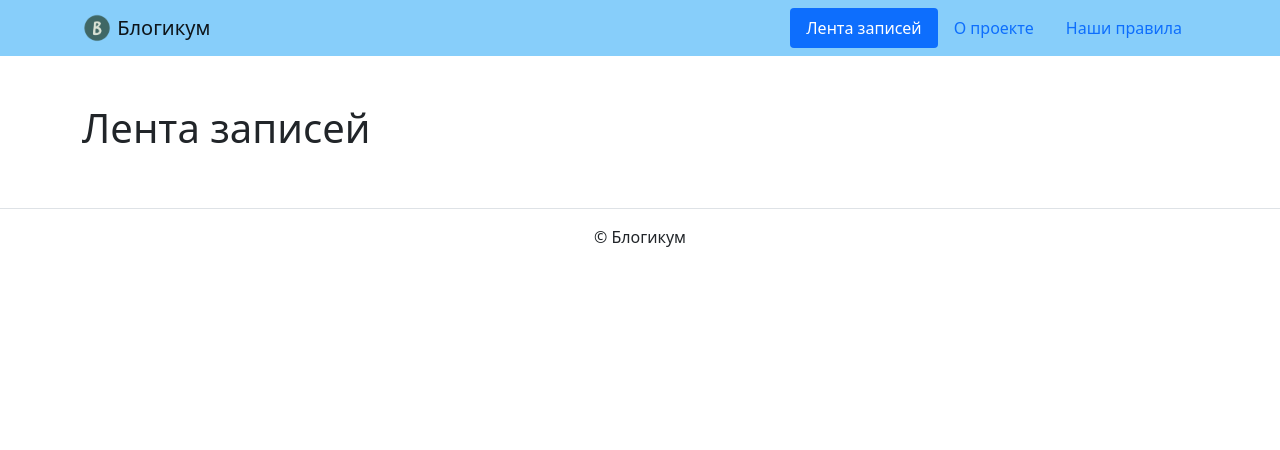
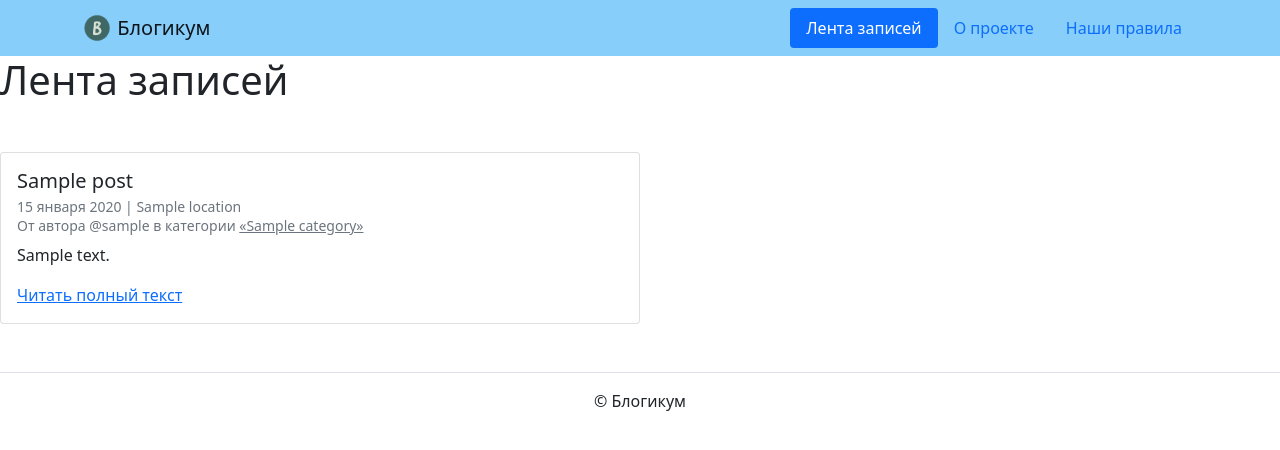
Before and after one commit to skolnikva/django_sprint3, a Django app: page / in a window 1280 px wide. Shown: the top 450 px of the page. Run offline with Django 5.2, Linux system fonts and the light colour scheme; tables that the repository leaves empty hold one stand-in row (values such as "Sample post"); parts of the project's set-up code (start-up, migrations or seed data) failed here and were passed over; some libraries are stand-ins or nearby versions.

Commit message:
second_1

```diff
--- a/blogicum/blog/tests.py
+++ b/blogicum/blog/tests.py
@@ -0,0 +1,3 @@
+# from django.test import TestCase
+
+# Create your tests here.
--- a/blogicum/templates/blog/index.html
+++ b/blogicum/templates/blog/index.html
@@ -1,33 +1,12 @@
 {% extends "base.html" %}
 {% block title %}
-Лента записей
+  Лента записей
 {% endblock %}
 {% block content %}
-  <main>
-    <div class="container py-5">
-        <h1>Лента записей</h1>
-        {% for post in posts %}
-        <hr>
-        <article>
-            <ul>
-                <li>
-                    Место: {{ post.location }}
-                </li>
-                <li>
-                    Дата: {{ post.date }}
-                </li>
-                <li>
-                    Категория:
-                    <a href="{% url 'blog:category_posts' category_slug=post.category %}">
-                        {{ post.category }}</a>
-                </li>
-            </ul>
-            <p>
-                {{ post.text|truncatewords:10 }}
-            </p>
-            <a href="{% url 'blog:post_detail' post.id %}">Читать полный текст</a>
-        </article>
-        {% endfor %}
-    </div>
-  </main>
+  <h1 class="mb-5">Лента записей</h1>
+  {% for post in post_list %}
+    <article class="mb-5">
+      {% include "includes/post_card.html" %}
+    </article>
+  {% endfor %}
 {% endblock %}
--- /dev/null
+++ b/blogicum/templates/includes/category_link.html
@@ -0,0 +1,3 @@
+<a class="text-muted" href="{% url 'blog:category_posts' post.category.slug %}">
+  «{{ post.category.title }}»
+</a>
--- a/blogicum/templates/includes/header.html
+++ b/blogicum/templates/includes/header.html
@@ -2,28 +2,29 @@
 <header>
   <nav class="navbar navbar-light" style="background-color: lightskyblue">
     <div class="container">
-        <a class="navbar-brand" href="index.html">
-          <img src="{% static 'img/logo.png' %}"
-          width="30" height="30" class="d-inline-block align-top" alt="">
+      <a class="navbar-brand" href="{% url 'blog:index' %}">
+        <img src="{% static 'img/logo.png' %}" width="30" height="30" class="d-inline-block align-top" alt="">
         Блогикум
       </a>
+      {% with request.resolver_match.view_name as view_name %}
         <ul class="nav  nav-pills">
           <li class="nav-item">
-            <a class="nav-link active" href="{% url 'blog:index' %}">
+            <a class="nav-link {% if view_name == 'blog:index' %} active {% endif %}" href="{% url 'blog:index' %}">
               Лента записей
             </a>
           </li>
           <li class="nav-item">
-            <a class="nav-link" href="{% url 'pages:about' %}">
+            <a class="nav-link {% if view_name == 'pages:about' %} active {% endif %}" href="{% url 'pages:about' %}">
               О проекте
             </a>
           </li>
           <li class="nav-item">
-            <a class="nav-link" href="{% url 'pages:rules' %}">
+            <a class="nav-link {% if view_name == 'pages:rules' %} active {% endif %}" href="{% url 'pages:rules' %}">
               Наши правила
             </a>
           </li>
         </ul>
+      {% endwith %}
     </div>
   </nav>
 </header>
--- /dev/null
+++ b/blogicum/templates/includes/post_card.html
@@ -0,0 +1,13 @@
+<div class="card" style="width: 40rem;">
+  <div class="card-body">
+    <h5 class="card-title">{{ post.title }}</h5>
+    <h6 class="card-subtitle mb-2 text-muted">
+      <small>
+        {{ post.pub_date|date:"d E Y" }} | {% if post.location and post.location.is_published %}{{ post.location.name }}{% else %}Планета Земля{% endif %}<br>
+        От автора @{{ post.author.username }} в категории {% include "includes/category_link.html" %}
+      </small>
+    </h6>
+    <p class="card-text">{{ post.text|truncatewords:10 }}</p>
+    <a href="{% url 'blog:post_detail' post.id %}" class="card-link">Читать полный текст</a>
+  </div>
+</div>
--- a/blogicum/templates/pages/about.html
+++ b/blogicum/templates/pages/about.html
@@ -3,8 +3,6 @@
   О проекте
 {% endblock %}
 {% block content %}
-  <main>
-    <div class="container py-5">
   <h1>О проекте</h1>
   <p>
     Блогикум — это дом для творческих людей. Это — сообщество людей, для которых
@@ -20,6 +18,4 @@
     Творчество, разнообразие и свобода взглядов и самовыражения —
     основные черты наших пользователей.
   </p>
-      </div>
-  </main>
 {% endblock %}
--- a/blogicum/templates/pages/rules.html
+++ b/blogicum/templates/pages/rules.html
@@ -3,9 +3,7 @@
   Наши правила
 {% endblock %}
 {% block content %}
-  <main>
-    <div class="container py-5">
-        <h1>Наши правила</h1>
+  <h1>Наши ценности</h1>
   <p>
     <b>Cамовыражение.</b> У наших пользователей должна
     быть возможность создать что-то своё, выразить себя,
@@ -28,6 +26,4 @@
     Как и насколько засекречивать вашу личную информацию —
     определяете вы и только вы.
   </p>
-      </div>
-  </main>
 {% endblock %}
```
Also changed, not shown: blogicum/templates/blog/category.html (+9 -6 lines), blogicum/templates/blog/detail.html (+7 -21 lines). Lines whose indentation alone changed are shown as unchanged.
